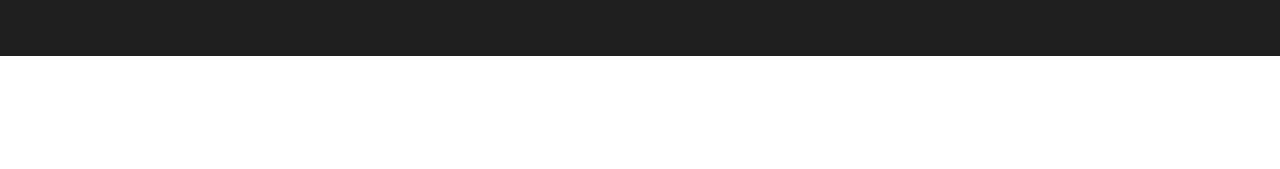
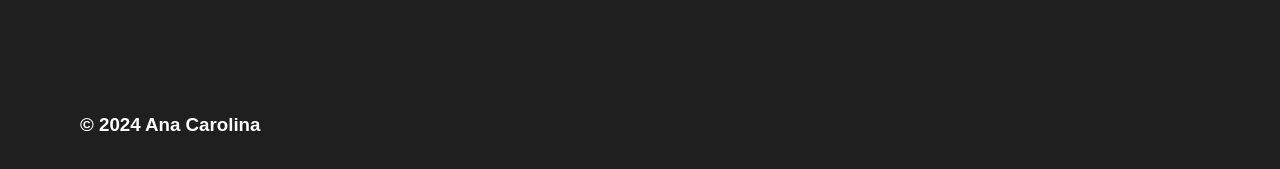
Before and after one commit to Carol-Andrade-g/web_project_library_pt, a plain HTML site: page index.html in a window 1280 px wide. Shown: the part 3778-3947 px from the top of the page. Before the commit the page ends 3834 px from the top, so only its background shows below. Drawn offline with nearby package versions, Linux system fonts and the light colour scheme.

Commit message:
update files

```diff
--- a/index.html
+++ b/index.html
@@ -288,8 +288,11 @@
               <p>Instagram</p></a>
                 </li>
               </ul>
-        </div>
-        </div>
+              </div>
+       </div>
+       <div class="foooter__collumn footer__copyright">
+        <h3>© 2024 Ana  Carolina</h3>
+       </div>
             </footer>
     </div>
   </body>
--- a/styles/style.css
+++ b/styles/style.css
@@ -396,4 +396,7 @@
 
   .footer__copyright {
     margin-top: 100px;
+    display:flex;
+    justify-content: flex-start;
+    align-items: flex-end;
   }
```
Also changed, not shown: 2 other files.
